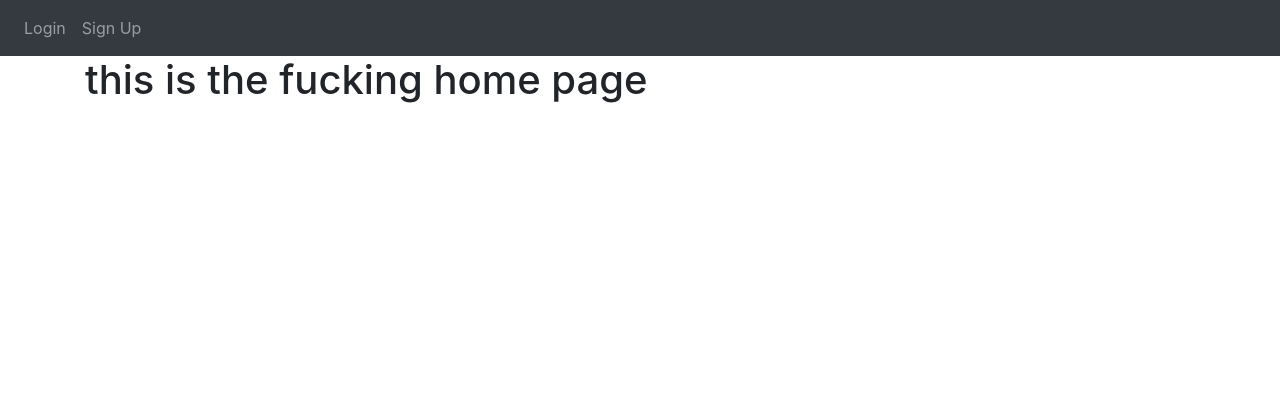
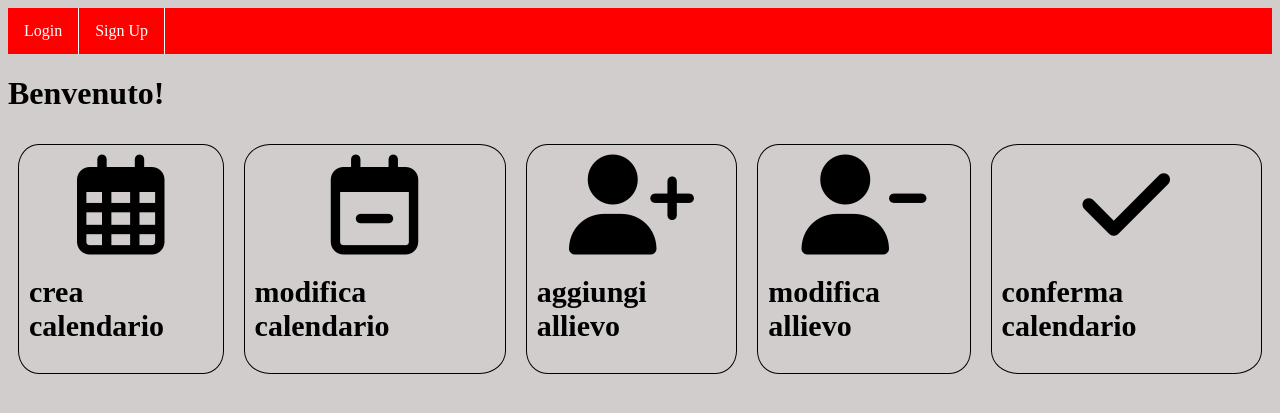
Before and after one commit to EnriNoob/Tesi-Uni, a Flask app: template website/templates/home.html in a window 1280 px wide. Shown: the top 413 px of the page. Run offline with Flask 3, Linux system fonts and the light colour scheme; the template is opened without the code that fills it, so the values that code supplies are empty; some libraries are stand-ins or nearby versions.

Commit message:
creata pagina home

```diff
--- a/website/__init__.py
+++ b/website/__init__.py
@@ -7,6 +7,9 @@ db = SQLAlchemy()
 DB_NAME = "database.db"
 
 def create_app():
+    # creiamo un oggetto flask con __name__ che arriva daa main.py
+    # il web server passerà le richieste inviate dal client a questo oggetto della classe flask
+    # utilizzando il protocollo WSGI (web server gateway interface)
     app = Flask(__name__)
     app.config['SECRET_KEY'] = 'sdhfjdshgreghuewrg'
     app.config['SQLALCHEMY_DATABASE_URI'] = f'sqlite:///{DB_NAME}'
--- /dev/null
+++ b/website/static/baseStyle.css
@@ -0,0 +1,28 @@
+body {
+    background-color: rgb(209, 205, 205); /* Cambia il colore di sfondo della pagina */
+  }
+.navbared ul {
+    list-style-type: none;
+    margin: 0;
+    padding: 0;
+    overflow: hidden;
+    background-color: red;
+}
+.navbared li {
+    float: left;
+    border-right: 1px solid #fffdfd;
+}
+.navbared li a {
+    display: block;
+    color: white;
+    text-align: center;
+    padding: 14px 16px;
+    text-decoration: none;
+}
+.navbared li a:hover {
+    background-color: #111;
+}
+
+.navbared li last-child {
+    border-right: none;
+}
--- /dev/null
+++ b/website/static/homeStyle.css
@@ -0,0 +1,49 @@
+.menu {
+    display: flex;
+    flex-direction: row;
+    justify-content: center;
+    align-items: center;
+}
+.menu h1{
+    font-size: 30px;
+}
+.menuitems {
+    display: flex;
+    flex-direction: column;
+    justify-content: center;
+    align-items: center;
+    border: 1px solid black;
+    border-radius: 10%;
+    margin: 10px 10px 10px 10px;
+    padding: 10px 10px 10px 10px;
+
+}
+.menuitems:hover{
+    border: 1px solid red;
+}
+
+a.fill-div {
+    text-decoration: none;
+    text-transform: none;
+    text-decoration-color: none;
+}
+
+a:link {
+    color: black;
+  }
+
+a:visited {
+    color: black;
+}
+
+a:active {
+    color: black;
+}
+
+  /* mouse over link
+  a:hover {
+    color: black;
+  }
+   selected link
+
+*/
--- /dev/null
+++ b/website/static/loginStyle.css
@@ -0,0 +1,13 @@
+.form-group {
+    display: flex;
+    flex-direction: column;
+    align-items: center; /* Centra verticalmente */
+    margin-left: 20%;
+    margin-right: 20%;
+    background-color: red;
+}
+
+.form-group .btn{
+    margin-top: 30px;
+    margin-bottom: 10px;
+}
--- a/website/templates/base.html
+++ b/website/templates/base.html
@@ -2,42 +2,24 @@
 <html>
   <head>
     <meta charset="utf-8" />
-    <meta name="viewport" content="width=device-width, initial-scale=1" />
-    <link
-      rel="stylesheet"
-      href="https://stackpath.bootstrapcdn.com/bootstrap/4.4.1/css/bootstrap.min.css"
-      integrity="sha384-Vkoo8x4CGsO3+Hhxv8T/Q5PaXtkKtu6ug5TOeNV6gBiFeWPGFN9MuhOf23Q9Ifjh"
-      crossorigin="anonymous"
-    />
-    <link
-      rel="stylesheet"
-      href="https://stackpath.bootstrapcdn.com/font-awesome/4.7.0/css/font-awesome.min.css"
-      crossorigin="anonymous"
-    />
-
+    <meta name="viewport" content="width=device-width, initial-scale=1"/>
+    <link rel="stylesheet" href="{{ url_for('static', filename='baseStyle.css') }}">
+    <link rel="stylesheet" href="{{ url_for('static', filename='loginStyle.css') }}">
+    <link rel="stylesheet" href="{{ url_for('static', filename='homeStyle.css') }}">
+    <script src="https://kit.fontawesome.com/18247ee54d.js" crossorigin="anonymous"></script>
     <title>{% block title %}Home{% endblock %}</title>
   </head>
   <body>
-    <nav class="navbar navbar-expand-lg navbar-dark bg-dark">
-      <button
-        class="navbar-toggler"
-        type="button"
-        data-toggle="collapse"
-        data-target="#navbar"
-      >
-        <span class="navbar-toggler-icon"></span>
-      </button>
-      <div class="collapse navbar-collapse" id="navbar">
-        <div class="navbar-nav">
-          {% if user.is_authenticated %}
-          <a class="nav-item nav-link" id="home" href="/">Home</a>
-          <a class="nav-item nav-link" id="logout" href="/logout">Logout</a>
-          {% else %}
-          <a class="nav-item nav-link" id="login" href="/login">Login</a>
-          <a class="nav-item nav-link" id="signUp" href="/sign-up">Sign Up</a>
-          {% endif %}
-        </div>
-      </div>
+    <nav class="navbared">
+          <ul>
+            {% if user.is_authenticated %}
+            <li><a class="nav-item nav-link" id="home" href="/home">Home</a></li>
+            <li><a class="nav-item nav-link" id="logout" href="/logout">Logout</a></li>
+            {% else %}
+            <li><a class="nav-item nav-link" id="login" href="/login">Login</a></li>
+            <li><a class="nav-item nav-link" id="signUp" href="/sign-up">Sign Up</a></li>
+            {% endif %}
+        </ul>
     </nav>
     {% with messages = get_flashed_messages(with_categories = true)%}
     {% if messages%}
@@ -61,22 +43,6 @@
     {% endif%}
     {% endwith %}
     <div class="container">{% block content %} {% endblock %}</div>
-    <script
-      src="https://code.jquery.com/jquery-3.2.1.slim.min.js"
-      integrity="sha384-KJ3o2DKtIkvYIK3UENzmM7KCkRr/rE9/Qpg6aAZGJwFDMVNA/GpGFF93hXpG5KkN"
-      crossorigin="anonymous"
-    ></script>
-    <script
-      src="https://cdnjs.cloudflare.com/ajax/libs/popper.js/1.12.9/umd/popper.min.js"
-      integrity="sha384-ApNbgh9B+Y1QKtv3Rn7W3mgPxhU9K/ScQsAP7hUibX39j7fakFPskvXusvfa0b4Q"
-      crossorigin="anonymous"
-    ></script>
-    <script
-      src="https://maxcdn.bootstrapcdn.com/bootstrap/4.0.0/js/bootstrap.min.js"
-      integrity="sha384-JZR6Spejh4U02d8jOt6vLEHfe/JQGiRRSQQxSfFWpi1MquVdAyjUar5+76PVCmYl"
-      crossorigin="anonymous"
-    ></script>
-
 
   </body>
 </html>
--- a/website/templates/home.html
+++ b/website/templates/home.html
@@ -2,5 +2,35 @@
 {% block title %} Home {% endblock %}
 
 {% block content %}
-<h1> this is the fucking home page </h1>
+{% if name %}
+    <h1>Benvenuto {{ name }}!</h1>
+{% else %}
+    <h1>Benvenuto!</h1>
+{% endif %}
+<div class="main">
+    <div class="menu">
+        <a href="ccalendar" class="fill-div">
+        <div class="menuitems">
+            <i class="fa-regular fa-calendar-days" style="font-size:100px" type="submit" href="ccalendar.html"></i>
+            <h1 id="menuh1">crea calendario</h1>
+        </div>
+        </a>
+        <div class="menuitems">
+            <i class="fa-regular fa-calendar-minus" style="font-size:100px"></i>
+            <h1 id="menuh1">modifica calendario</h1>
+        </div>
+        <div class="menuitems">
+            <i class="fa-solid fa-user-plus" style="font-size:100px"></i>
+            <h1 id="menuh1">aggiungi allievo</h1>
+        </div>
+        <div class="menuitems">
+            <i class="fa-solid fa-user-minus" style="font-size:100px"></i>
+            <h1 id="menuh1">modifica allievo</h1>
+        </div>
+        <div class="menuitems">
+            <i class="fa-solid fa-check" style="font-size:100px"></i>
+            <h1 id="menuh1">conferma calendario</h1>
+        </div>
+    </div>
+</div>
 {% endblock %}
--- a/website/views.py
+++ b/website/views.py
@@ -3,7 +3,7 @@ from flask_login import login_required, current_user
 
 views = Blueprint('views',__name__)
 
-@views.route('/')
+@views.route('/home')
 @login_required
 def home():
     return render_template("home.html", user=current_user)
```
Also changed, not shown: website/auth.py (+5 -2 lines), website/templates/ccalendar.html (added, +10 -0 lines), website/templates/login.html (+9 -18 lines), website/templates/sign_up.html (+15 -35 lines), instance/database.db.
